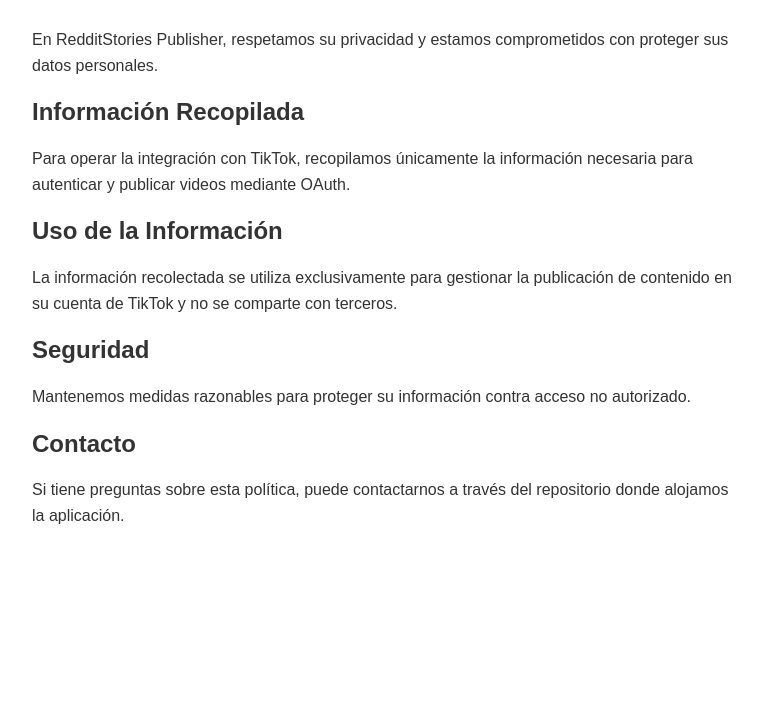
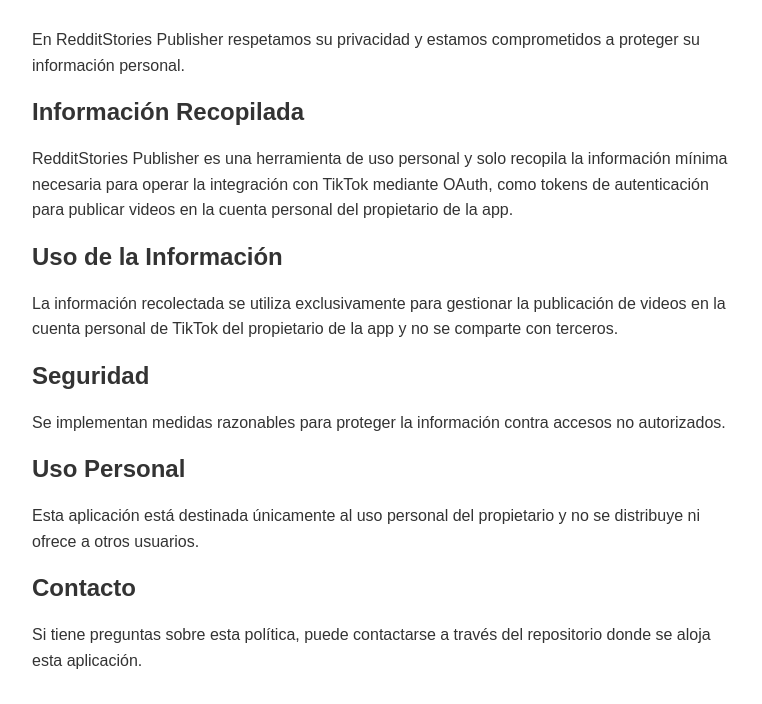
Before and after one commit to historiasreddit/historiasredditpublisher, a plain HTML site: page privacy.html in a window 1280 px wide. Shown: the part 70-774 px from the top of the page, without its empty margins (258-1020 px from the left). Drawn offline with Linux system fonts and the light colour scheme.

Commit message:
Update privacy.html

```diff
--- a/privacy.html
+++ b/privacy.html
@@ -11,14 +11,16 @@
 </head>
 <body>
     <h1>Política de Privacidad</h1>
-    <p>En RedditStories Publisher, respetamos su privacidad y estamos comprometidos con proteger sus datos personales.</p>
+    <p>En RedditStories Publisher respetamos su privacidad y estamos comprometidos a proteger su información personal.</p>
     <h2>Información Recopilada</h2>
-    <p>Para operar la integración con TikTok, recopilamos únicamente la información necesaria para autenticar y publicar videos mediante OAuth.</p>
+    <p>RedditStories Publisher es una herramienta de uso personal y solo recopila la información mínima necesaria para operar la integración con TikTok mediante OAuth, como tokens de autenticación para publicar videos en la cuenta personal del propietario de la app.</p>
     <h2>Uso de la Información</h2>
-    <p>La información recolectada se utiliza exclusivamente para gestionar la publicación de contenido en su cuenta de TikTok y no se comparte con terceros.</p>
+    <p>La información recolectada se utiliza exclusivamente para gestionar la publicación de videos en la cuenta personal de TikTok del propietario de la app y no se comparte con terceros.</p>
     <h2>Seguridad</h2>
-    <p>Mantenemos medidas razonables para proteger su información contra acceso no autorizado.</p>
+    <p>Se implementan medidas razonables para proteger la información contra accesos no autorizados.</p>
+    <h2>Uso Personal</h2>
+    <p>Esta aplicación está destinada únicamente al uso personal del propietario y no se distribuye ni ofrece a otros usuarios.</p>
     <h2>Contacto</h2>
-    <p>Si tiene preguntas sobre esta política, puede contactarnos a través del repositorio donde alojamos la aplicación.</p>
+    <p>Si tiene preguntas sobre esta política, puede contactarse a través del repositorio donde se aloja esta aplicación.</p>
 </body>
 </html>
```
